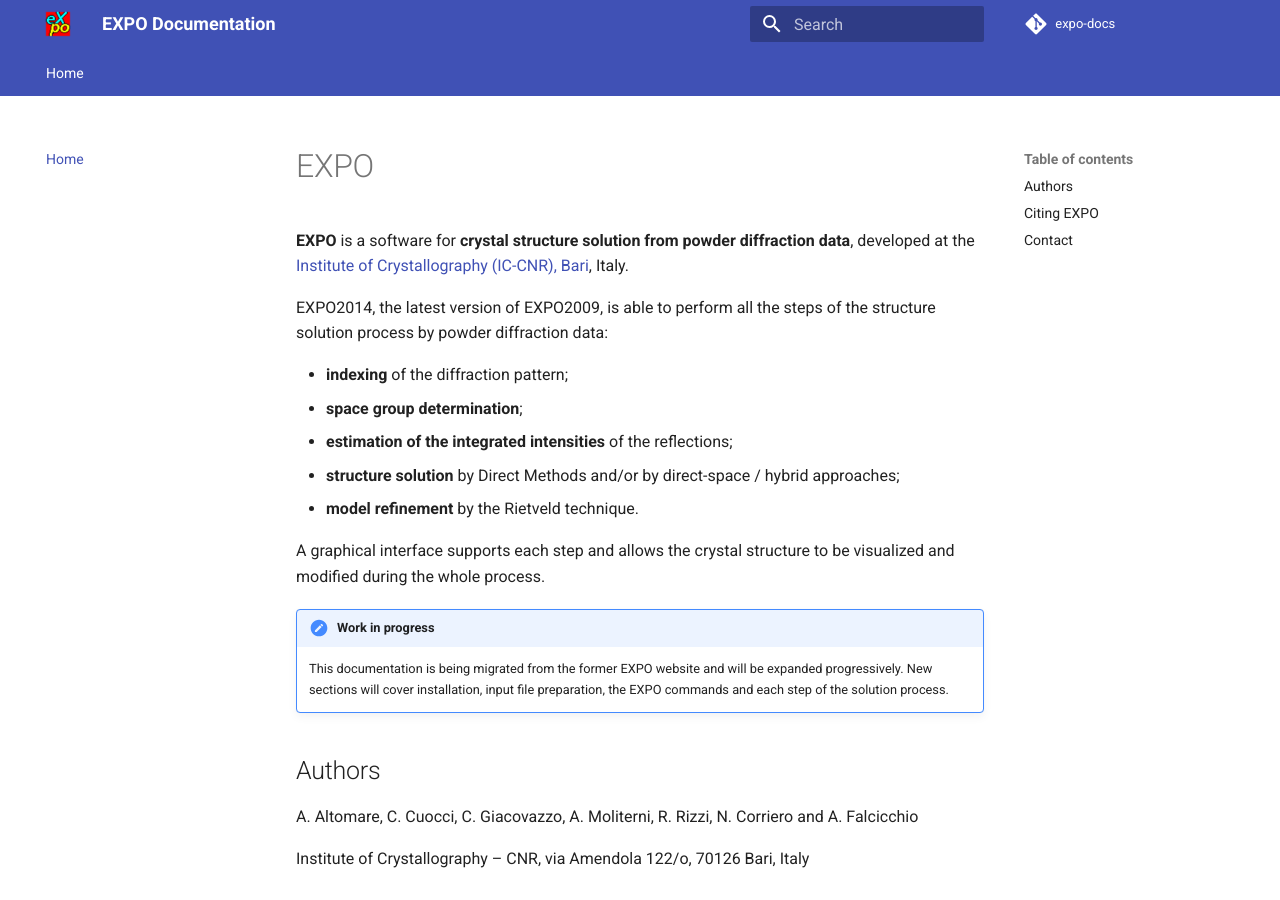
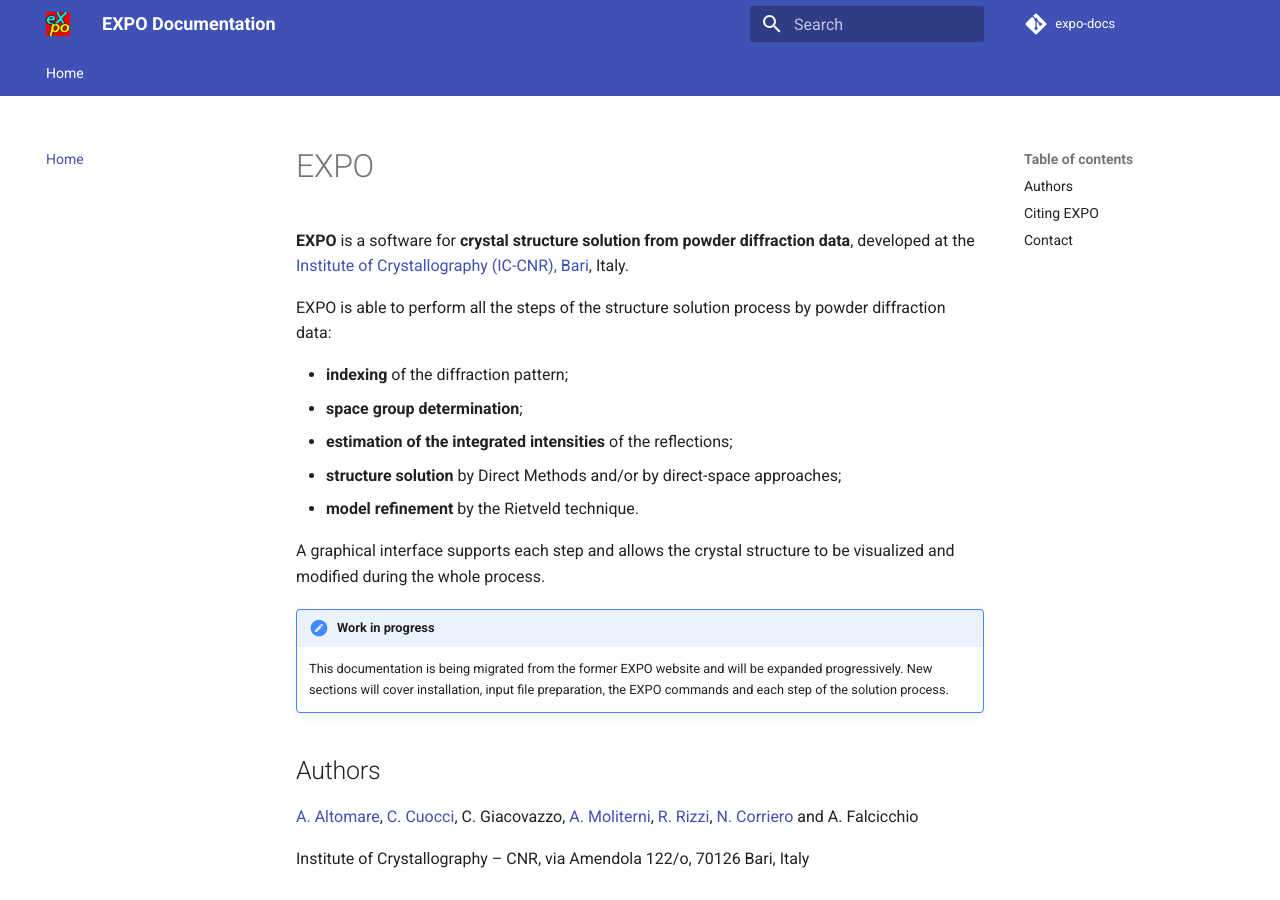
Before and after one commit to ccorrado71/expo-docs, an MkDocs documentation site: the page built from docs/index.md, in a window 1280 px wide and 900 px high. Built offline with MkDocs 1.6.1 and Material for MkDocs 9.7.7, drawn with Linux system fonts in a browser that asks for light colours; comment, search, counter and statistics services are not loaded.

Commit message:
Revise home page: generic EXPO intro and author links

```diff
--- a/docs/index.md
+++ b/docs/index.md
@@ -3,13 +3,13 @@
 **EXPO** is a software for **crystal structure solution from powder diffraction data**,
 developed at the [Institute of Crystallography (IC-CNR), Bari](https://www.ic.cnr.it/), Italy.
 
-EXPO2014, the latest version of EXPO2009, is able to perform all the steps of the
-structure solution process by powder diffraction data:
+EXPO is able to perform all the steps of the structure solution process by powder
+diffraction data:
 
 - **indexing** of the diffraction pattern;
 - **space group determination**;
 - **estimation of the integrated intensities** of the reflections;
-- **structure solution** by Direct Methods and/or by direct-space / hybrid approaches;
+- **structure solution** by Direct Methods and/or by direct-space approaches;
 - **model refinement** by the Rietveld technique.
 
 A graphical interface supports each step and allows the crystal structure to be
@@ -22,7 +22,13 @@ visualized and modified during the whole process.
 
 ## Authors
 
-A. Altomare, C. Cuocci, C. Giacovazzo, A. Moliterni, R. Rizzi, N. Corriero and A. Falcicchio
+[A. Altomare](https://www.ic.cnr.it/staff/altomare-angela/),
+[C. Cuocci](https://www.ic.cnr.it/staff/cuocci-corrado/),
+C. Giacovazzo,
+[A. Moliterni](https://www.ic.cnr.it/staff/moliterni-anna/),
+[R. Rizzi](https://www.ic.cnr.it/staff/rizzi-rosanna/),
+[N. Corriero](https://www.ic.cnr.it/staff/corriero-nicola/)
+and A. Falcicchio
 
 Institute of Crystallography – CNR, via Amendola 122/o, 70126 Bari, Italy
 
```
